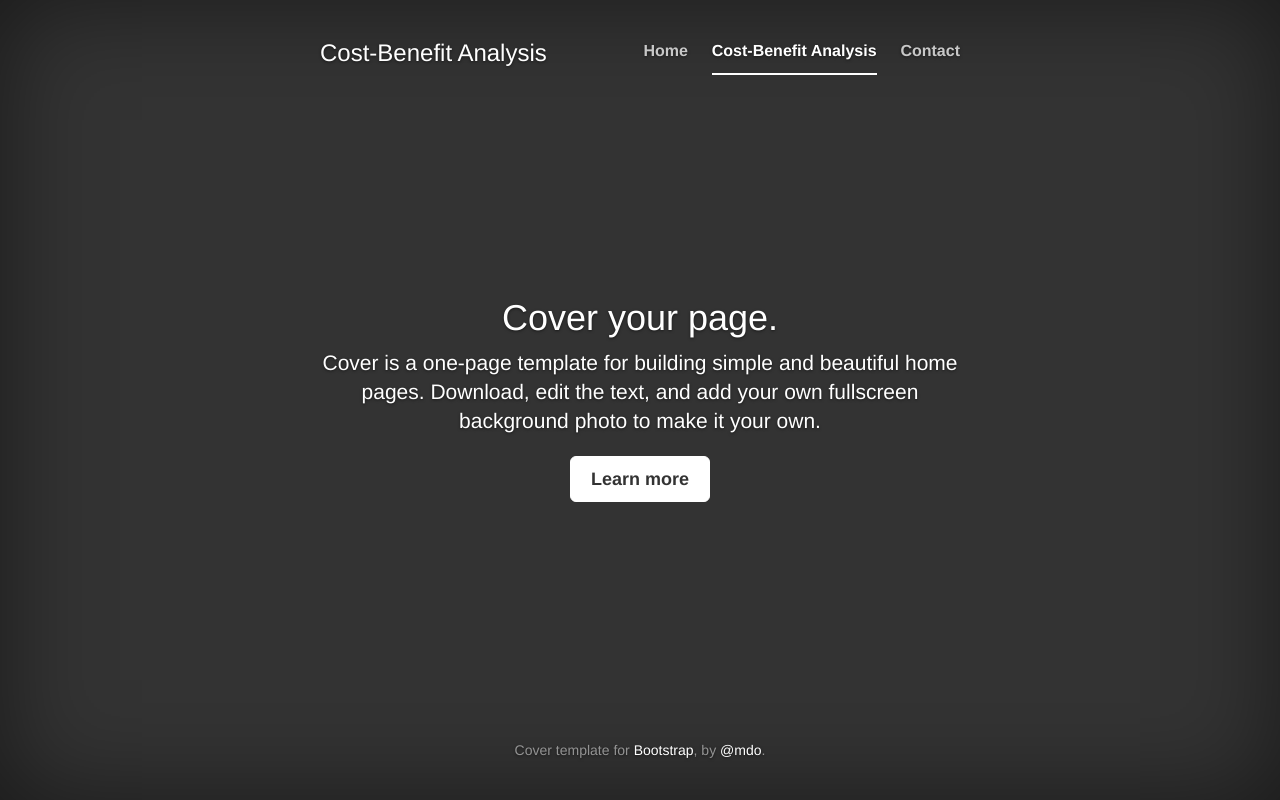
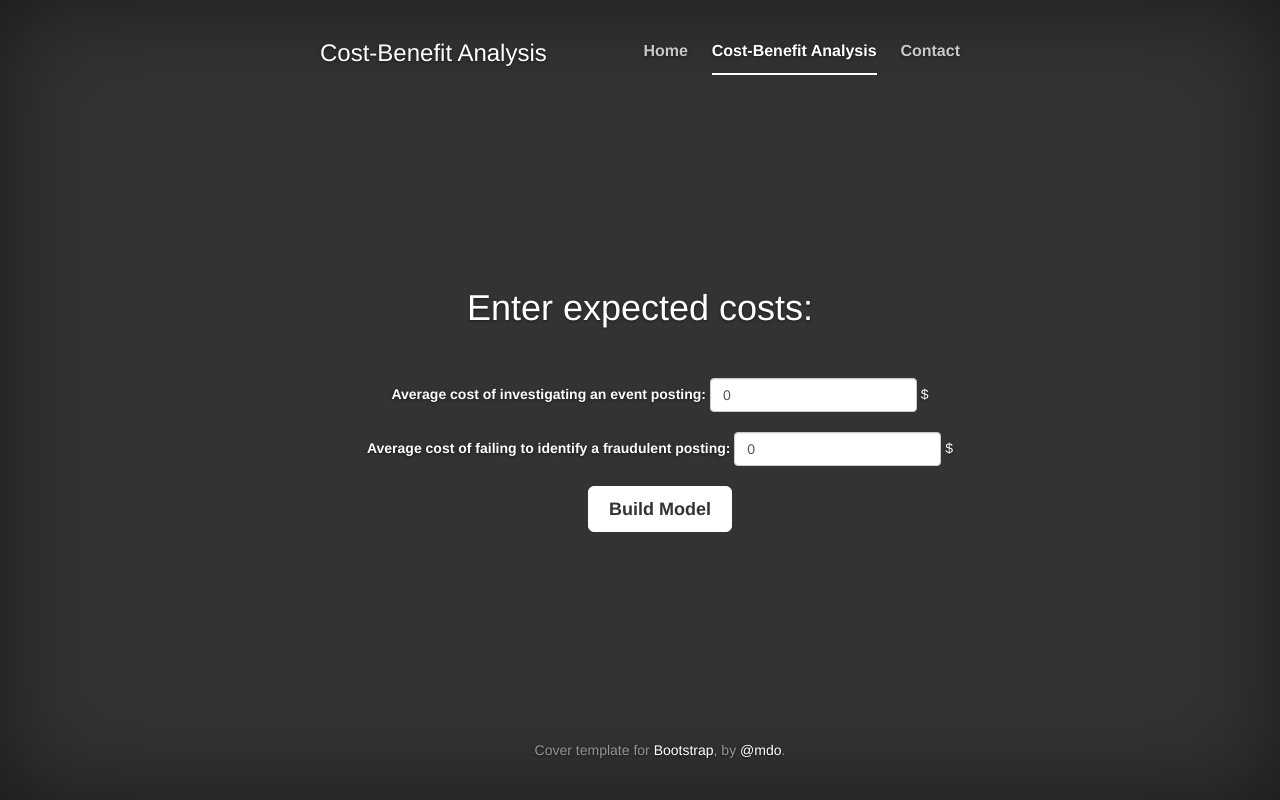
Before and after one commit to lindseyeggleston/Event-Fraud, a Flask app: page /cost_benefit in a window 1280 px wide. Run offline with Flask 2, Linux system fonts and the light colour scheme; some libraries are stand-ins or nearby versions.

Commit message:
cost forms added

```diff
--- a/web_app/templates/cover_cost-benefit.html
+++ b/web_app/templates/cover_cost-benefit.html
@@ -54,12 +54,30 @@
           </div>
 
           <div class="inner cover">
-            <h1 class="cover-heading">Cover your page.</h1>
-            <p class="lead">Cover is a one-page template for building simple and beautiful home pages. Download, edit the text, and add your own fullscreen background photo to make it your own.</p>
-            <p class="lead">
-              <a href="#" class="btn btn-lg btn-default">Learn more</a>
-            </p>
-          </div>
+            <h1 class="cover-heading">Enter expected costs:</h1>
+            <div class="cover-container">
+                <br>
+                <br>
+                <form class="form-inline" action="/dashboard" method="POST">
+                  <label for="cost">Average cost of investigating an event posting: </label>
+                  <div class="form-group">
+                    <input type="text" id="benefit" name="benefit" value=0 class="form-control">
+                  </div>
+                  $
+
+                  <br>
+                  <br>
+
+                  <label for="benefit">Average cost of failing to identify a fraudulent posting: </label>
+                  <div class="form-group">
+                    <input type="text" id="cost" name="cost" value=0 class="form-control">
+                  </div>
+                  $
+                  <br>
+                  <br>
+                  <input class="btn btn-lg btn-default" type="submit" action="/profit_curve" value = "Build Model"/> <!-- btn-submit? -->
+                </form>
+            </div>
 
           <div class="mastfoot">
             <div class="inner">
--- a/web_app/templates/cover_index.html
+++ b/web_app/templates/cover_index.html
@@ -55,7 +55,7 @@
           <div class="inner cover">
             <h1 class="cover-heading">Fraud detection for events.</h1>
             <p class="lead">
-              An app that detects fraudulant events before publicly posted to an
+              An app that detects fraudulent events before publicly posting to an
               event hosting website.
             </p>
             <p class="lead">
```
